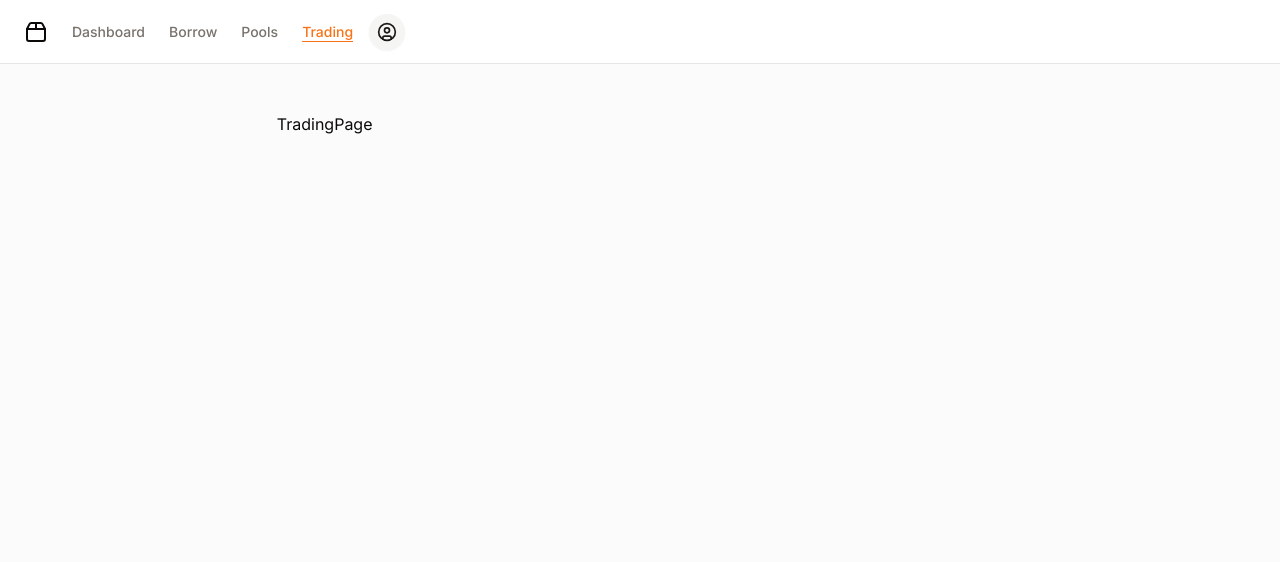
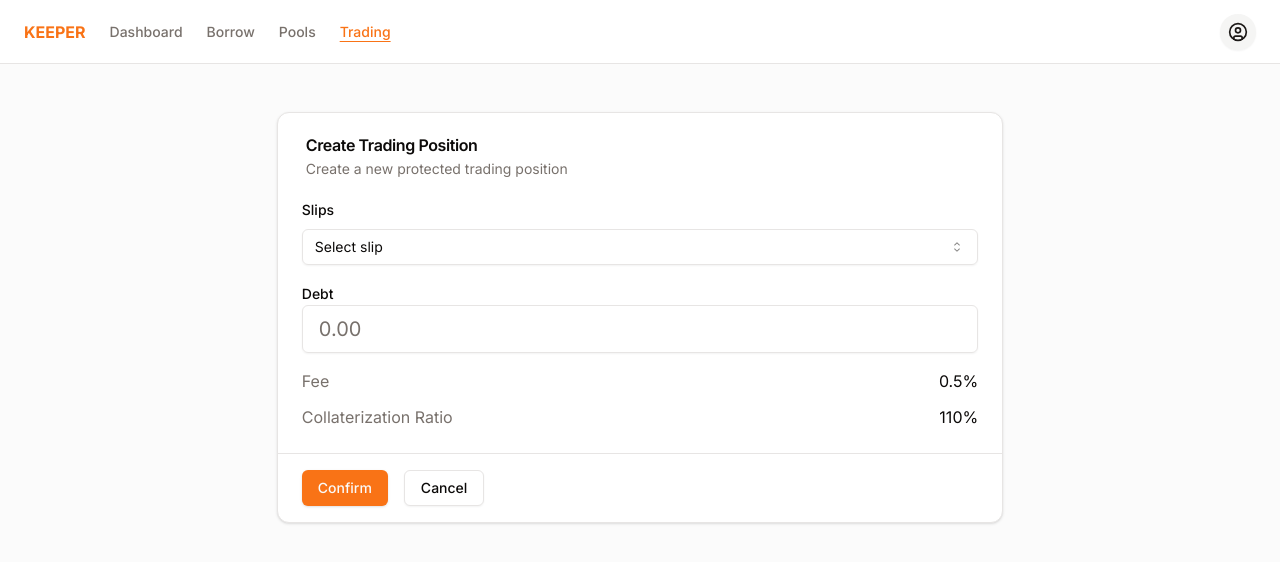
Before and after one commit to od41/keeper-ui, a Next.js app: page /trading in a window 1280 px wide. Shown: the top 562 px of the page. Built offline with nearby package versions, Linux system fonts and the light colour scheme.

Commit message:
chore: navbar layout fixes

```diff
--- a/app/_components/navbar.tsx
+++ b/app/_components/navbar.tsx
@@ -1,38 +1,42 @@
-"use client"
+"use client";
 
-import * as React from "react"
-import Link from "next/link"
-import { CircleUser, Menu, Package2, Search } from "lucide-react"
-import { Sheet, SheetContent, SheetTrigger } from "@/components/ui/sheet"
-import { Button } from "@/components/ui/button"
-import { usePathname } from 'next/navigation'
-import { DropdownMenu, DropdownMenuTrigger, DropdownMenuContent, DropdownMenuLabel, DropdownMenuSeparator, DropdownMenuItem } from "@radix-ui/react-dropdown-menu"
+import * as React from "react";
+import Link from "next/link";
+import { CircleUser, Menu, Package2, Search } from "lucide-react";
+import { Sheet, SheetContent, SheetTrigger } from "@/components/ui/sheet";
+import { Button } from "@/components/ui/button";
+import { usePathname } from "next/navigation";
+import {
+  DropdownMenu,
+  DropdownMenuTrigger,
+  DropdownMenuContent,
+  DropdownMenuLabel,
+  DropdownMenuSeparator,
+  DropdownMenuItem,
+} from "@radix-ui/react-dropdown-menu";
 
 const links: { title: string; href: string; description: string }[] = [
   {
     title: "Dashboard",
     href: "/",
-    description:
-      "The dashboard",
+    description: "The dashboard",
   },
   {
     title: "Borrow",
     href: "/borrow",
-    description:
-      "Borrow some kUSD",
+    description: "Borrow some kUSD",
   },
   {
     title: "Pools",
     href: "/pools",
-    description:
-      "Deposit funds and earn yield",
+    description: "Deposit funds and earn yield",
   },
   {
     title: "Trading",
     href: "/trading",
     description: "Instantly connect and protect your positions within Keeper",
   },
-]
+];
 
 export function Navbar() {
   const currentPath = usePathname();
@@ -41,18 +45,22 @@ export function Navbar() {
     <header className="sticky top-0 flex h-16 items-center gap-4 border-b bg-background px-4 md:px-6 mb-12">
       <nav className="hidden flex-col gap-6 text-lg font-medium md:flex md:flex-row md:items-center md:gap-5 md:text-sm lg:gap-6">
         <Link
-          href="#"
+          href="/"
           className="flex items-center gap-2 text-lg font-semibold md:text-base"
         >
-          <Package2 className="h-6 w-6" />
-          <span className="sr-only">Keeper</span>
+          {/* <Package2 className="h-6 w-6" /> */}
+          <span className="font-bold text-primary uppercase">Keeper</span>
         </Link>
         {links.map(({ title, href, description }) => (
           <Link
             key={href}
             href={href}
             className={`transition-colors hover:text-primary hover:underline hover:underline-offset-4
-                ${currentPath === href ? 'text-primary underline underline-offset-4' : 'text-muted-foreground'}
+                ${
+                  currentPath === href
+                    ? "text-primary underline underline-offset-4"
+                    : "text-muted-foreground"
+                }
               `}
           >
             {title}
@@ -69,17 +77,23 @@ export function Navbar() {
         <SheetContent side="left">
           <nav className="grid gap-6 text-lg font-medium">
             <Link
-              href="#"
+              href="/"
               className="flex items-center gap-2 text-lg font-semibold"
             >
-              <Package2 className="h-6 w-6" />
-              <span className="sr-only">Acme Inc</span>
+              {/* <Package2 className="h-6 w-6" /> */}
+              <span className="font-bold text-primary uppercase">Keeper</span>
             </Link>
             {links.map(({ title, href, description }) => (
               <Link
                 key={href}
-                href="#"
-                className="text-muted-foreground transition-colors hover:text-foreground"
+                href={href}
+                className={`transition-colors hover:text-primary hover:underline hover:underline-offset-4
+                ${
+                  currentPath === href
+                    ? "text-primary underline underline-offset-4"
+                    : "text-muted-foreground"
+                }
+              `}
               >
                 {title}
               </Link>
@@ -87,7 +101,7 @@ export function Navbar() {
           </nav>
         </SheetContent>
       </Sheet>
-      <div className="flex w-full items-center gap-4 md:ml-auto md:gap-2 lg:gap-4">
+      <div className="flex w-full items-center justify-end gap-4 md:ml-auto md:gap-2 lg:gap-4">
         <DropdownMenu>
           <DropdownMenuTrigger asChild>
             <Button variant="secondary" size="icon" className="rounded-full">
--- /dev/null
+++ b/app/trading/_components/trading-card.tsx
@@ -0,0 +1,64 @@
+import React from "react";
+import { Button } from "@/components/ui/button";
+import {
+  Card,
+  CardHeader,
+  CardTitle,
+  CardDescription,
+  CardContent,
+  CardFooter,
+} from "@/components/ui/card";
+import { TokenInput } from "@/components/ui/token-input";
+import { Label } from "@/components/ui/label";
+import { Select, SelectContent, SelectItem, SelectTrigger, SelectValue } from "@/components/ui/select";
+
+export const TradingCard = () => {
+  return (
+    <Card x-chunk="dashboard-05-chunk-3">
+      <CardHeader className="px-7">
+        <CardTitle>Create Trading Position</CardTitle>
+        <CardDescription>Create a new protected trading position</CardDescription>
+      </CardHeader>
+      <CardContent>
+        <div className="grid grid-auto-row gap-4">
+          <div className="grid gap-6">
+            <div className="grid gap-3">
+              <Label htmlFor="slips">Slips</Label>
+              <Select>
+                <SelectTrigger id="slips" aria-label="Select slip">
+                  <SelectValue placeholder="Select slip" />
+                </SelectTrigger>
+                <SelectContent>
+                  <SelectItem value="slip1">Slip 1</SelectItem>
+                  <SelectItem value="slip2">Slip 2</SelectItem>
+                </SelectContent>
+              </Select>
+            </div>
+          </div>
+          <TokenInput label="debt" />
+
+          <div className="grid gap-3">
+            <ul className="grid gap-3">
+              <li className="flex items-center justify-between">
+                <span className="text-muted-foreground">Fee</span>
+                <span>0.5%</span>
+              </li>
+              <li className="flex items-center justify-between">
+                <span className="text-muted-foreground">
+                  Collaterization Ratio
+                </span>
+                <span>110%</span>
+              </li>
+            </ul>
+          </div>
+        </div>
+      </CardContent>
+      <CardFooter className="border-t px-6 py-4">
+        <Button>Confirm</Button>
+        <Button variant="outline" className="ml-4">
+          Cancel
+        </Button>
+      </CardFooter>
+    </Card>
+  );
+};
--- a/app/trading/page.tsx
+++ b/app/trading/page.tsx
@@ -1,8 +1,11 @@
 import React from 'react'
+import { TradingCard } from './_components/trading-card'
 
 const TradingPage = () => {
   return (
-    <div>TradingPage</div>
+    <div>
+      <TradingCard />
+    </div>
   )
 }
 
--- /dev/null
+++ b/components/ui/select.tsx
@@ -0,0 +1,164 @@
+"use client"
+
+import * as React from "react"
+import {
+  CaretSortIcon,
+  CheckIcon,
+  ChevronDownIcon,
+  ChevronUpIcon,
+} from "@radix-ui/react-icons"
+import * as SelectPrimitive from "@radix-ui/react-select"
+
+import { cn } from "@/lib/utils"
+
+const Select = SelectPrimitive.Root
+
+const SelectGroup = SelectPrimitive.Group
+
+const SelectValue = SelectPrimitive.Value
+
+const SelectTrigger = React.forwardRef<
+  React.ElementRef<typeof SelectPrimitive.Trigger>,
+  React.ComponentPropsWithoutRef<typeof SelectPrimitive.Trigger>
+>(({ className, children, ...props }, ref) => (
+  <SelectPrimitive.Trigger
+    ref={ref}
+    className={cn(
+      "flex h-9 w-full items-center justify-between whitespace-nowrap rounded-md border border-input bg-transparent px-3 py-2 text-sm shadow-sm ring-offset-background placeholder:text-muted-foreground focus:outline-none focus:ring-1 focus:ring-ring disabled:cursor-not-allowed disabled:opacity-50 [&>span]:line-clamp-1",
+      className
+    )}
+    {...props}
+  >
+    {children}
+    <SelectPrimitive.Icon asChild>
+      <CaretSortIcon className="h-4 w-4 opacity-50" />
+    </SelectPrimitive.Icon>
+  </SelectPrimitive.Trigger>
+))
+SelectTrigger.displayName = SelectPrimitive.Trigger.displayName
+
+const SelectScrollUpButton = React.forwardRef<
+  React.ElementRef<typeof SelectPrimitive.ScrollUpButton>,
+  React.ComponentPropsWithoutRef<typeof SelectPrimitive.ScrollUpButton>
+>(({ className, ...props }, ref) => (
+  <SelectPrimitive.ScrollUpButton
+    ref={ref}
+    className={cn(
+      "flex cursor-default items-center justify-center py-1",
+      className
+    )}
+    {...props}
+  >
+    <ChevronUpIcon />
+  </SelectPrimitive.ScrollUpButton>
+))
+SelectScrollUpButton.displayName = SelectPrimitive.ScrollUpButton.displayName
+
+const SelectScrollDownButton = React.forwardRef<
+  React.ElementRef<typeof SelectPrimitive.ScrollDownButton>,
+  React.ComponentPropsWithoutRef<typeof SelectPrimitive.ScrollDownButton>
+>(({ className, ...props }, ref) => (
+  <SelectPrimitive.ScrollDownButton
+    ref={ref}
+    className={cn(
+      "flex cursor-default items-center justify-center py-1",
+      className
+    )}
+    {...props}
+  >
+    <ChevronDownIcon />
+  </SelectPrimitive.ScrollDownButton>
+))
+SelectScrollDownButton.displayName =
+  SelectPrimitive.ScrollDownButton.displayName
+
+const SelectContent = React.forwardRef<
+  React.ElementRef<typeof SelectPrimitive.Content>,
+  React.ComponentPropsWithoutRef<typeof SelectPrimitive.Content>
+>(({ className, children, position = "popper", ...props }, ref) => (
+  <SelectPrimitive.Portal>
+    <SelectPrimitive.Content
+      ref={ref}
+      className={cn(
+        "relative z-50 max-h-96 min-w-[8rem] overflow-hidden rounded-md border bg-popover text-popover-foreground shadow-md data-[state=open]:animate-in data-[state=closed]:animate-out data-[state=closed]:fade-out-0 data-[state=open]:fade-in-0 data-[state=closed]:zoom-out-95 data-[state=open]:zoom-in-95 data-[side=bottom]:slide-in-from-top-2 data-[side=left]:slide-in-from-right-2 data-[side=right]:slide-in-from-left-2 data-[side=top]:slide-in-from-bottom-2",
+        position === "popper" &&
+          "data-[side=bottom]:translate-y-1 data-[side=left]:-translate-x-1 data-[side=right]:translate-x-1 data-[side=top]:-translate-y-1",
+        className
+      )}
+      position={position}
+      {...props}
+    >
+      <SelectScrollUpButton />
+      <SelectPrimitive.Viewport
+        className={cn(
+          "p-1",
+          position === "popper" &&
+            "h-[var(--radix-select-trigger-height)] w-full min-w-[var(--radix-select-trigger-width)]"
+        )}
+      >
+        {children}
+      </SelectPrimitive.Viewport>
+      <SelectScrollDownButton />
+    </SelectPrimitive.Content>
+  </SelectPrimitive.Portal>
+))
+SelectContent.displayName = SelectPrimitive.Content.displayName
+
+const SelectLabel = React.forwardRef<
+  React.ElementRef<typeof SelectPrimitive.Label>,
+  React.ComponentPropsWithoutRef<typeof SelectPrimitive.Label>
+>(({ className, ...props }, ref) => (
+  <SelectPrimitive.Label
+    ref={ref}
+    className={cn("px-2 py-1.5 text-sm font-semibold", className)}
+    {...props}
+  />
+))
+SelectLabel.displayName = SelectPrimitive.Label.displayName
+
+const SelectItem = React.forwardRef<
+  React.ElementRef<typeof SelectPrimitive.Item>,
+  React.ComponentPropsWithoutRef<typeof SelectPrimitive.Item>
+>(({ className, children, ...props }, ref) => (
+  <SelectPrimitive.Item
+    ref={ref}
+    className={cn(
+      "relative flex w-full cursor-default select-none items-center rounded-sm py-1.5 pl-2 pr-8 text-sm outline-none focus:bg-accent focus:text-accent-foreground data-[disabled]:pointer-events-none data-[disabled]:opacity-50",
+      className
+    )}
+    {...props}
+  >
+    <span className="absolute right-2 flex h-3.5 w-3.5 items-center justify-center">
+      <SelectPrimitive.ItemIndicator>
+        <CheckIcon className="h-4 w-4" />
+      </SelectPrimitive.ItemIndicator>
+    </span>
+    <SelectPrimitive.ItemText>{children}</SelectPrimitive.ItemText>
+  </SelectPrimitive.Item>
+))
+SelectItem.displayName = SelectPrimitive.Item.displayName
+
+const SelectSeparator = React.forwardRef<
+  React.ElementRef<typeof SelectPrimitive.Separator>,
+  React.ComponentPropsWithoutRef<typeof SelectPrimitive.Separator>
+>(({ className, ...props }, ref) => (
+  <SelectPrimitive.Separator
+    ref={ref}
+    className={cn("-mx-1 my-1 h-px bg-muted", className)}
+    {...props}
+  />
+))
+SelectSeparator.displayName = SelectPrimitive.Separator.displayName
+
+export {
+  Select,
+  SelectGroup,
+  SelectValue,
+  SelectTrigger,
+  SelectContent,
+  SelectLabel,
+  SelectItem,
+  SelectSeparator,
+  SelectScrollUpButton,
+  SelectScrollDownButton,
+}
--- a/package.json
+++ b/package.json
@@ -16,6 +16,7 @@
     "@radix-ui/react-label": "^2.0.2",
     "@radix-ui/react-navigation-menu": "^1.1.4",
     "@radix-ui/react-progress": "^1.0.3",
+    "@radix-ui/react-select": "^2.0.0",
     "@radix-ui/react-separator": "^1.0.3",
     "@radix-ui/react-slot": "^1.0.2",
     "@radix-ui/react-tabs": "^1.0.4",
```
Also changed, not shown: 1 other file (tests, documents, lock files or other folders). Lines whose indentation alone changed are shown as unchanged.
